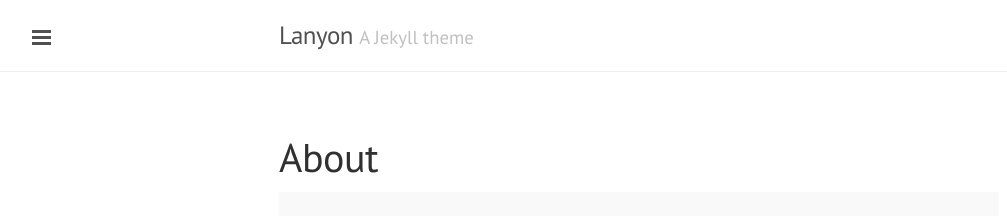
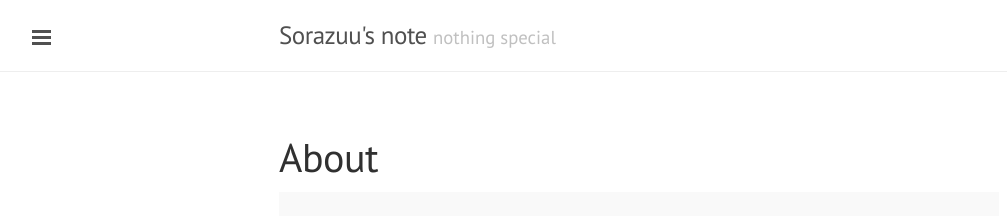
Before and after one commit to Sorazuu/sorazuu.github.io, a Jekyll site: the page built from about.md, in a window 1280 px wide. Shown: the top 216 px of the page, without its empty margins (1-1008 px from the left). Built offline with Jekyll 4.4.1, drawn with Linux system fonts in a browser that asks for light colours; Markdown is read by kramdown in place of the engine named in the settings.

Commit message:
update title

```diff
--- a/_config.yml
+++ b/_config.yml
@@ -6,8 +6,8 @@ pygments:         true
 permalink:        pretty
 
 # Setup
-title:            Lanyon
-tagline:          'A Jekyll theme'
+title:            Sorazuu's note
+tagline:          'nothing special'
 description:      'A reserved <a href="http://jekyllrb.com" target="_blank">Jekyll</a> theme that places the utmost gravity on content with a hidden drawer. Made by <a href="https://twitter.com/mdo" target="_blank">@mdo</a>.'
 url:              http://lanyon.getpoole.com
 baseurl:          https://sorazuu.github.io
```
